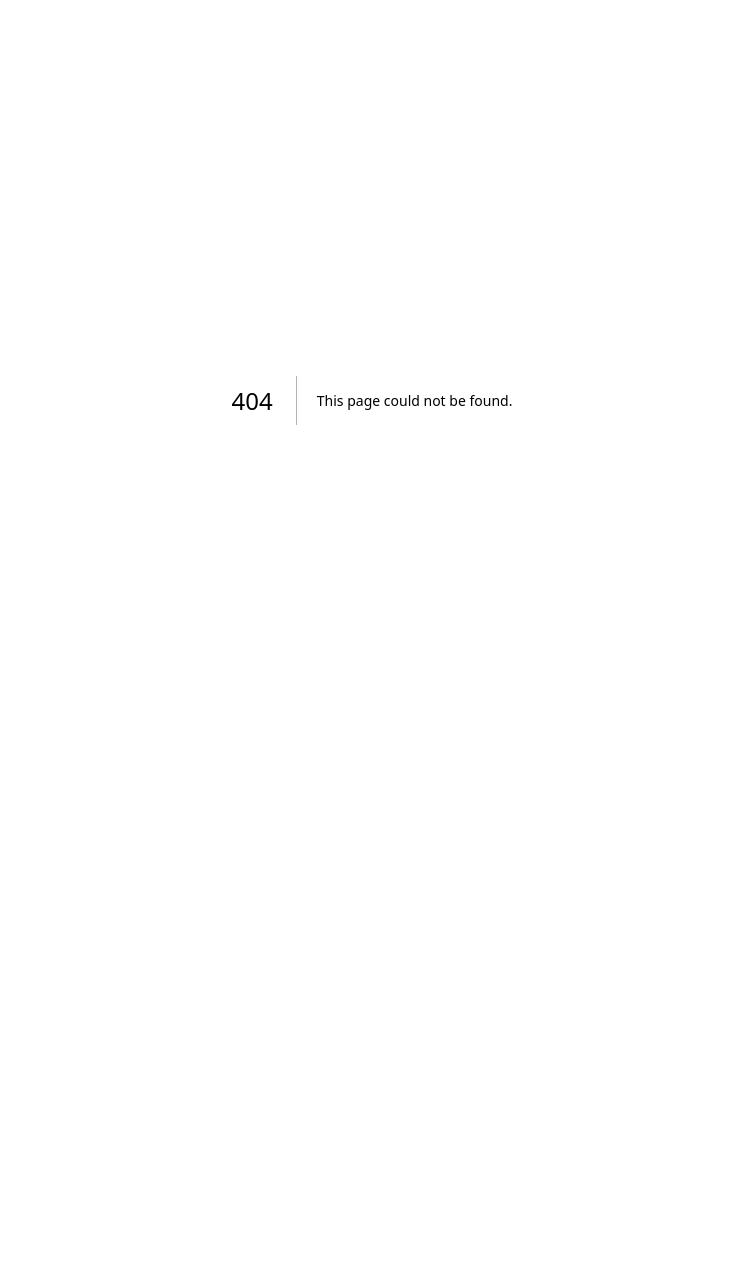
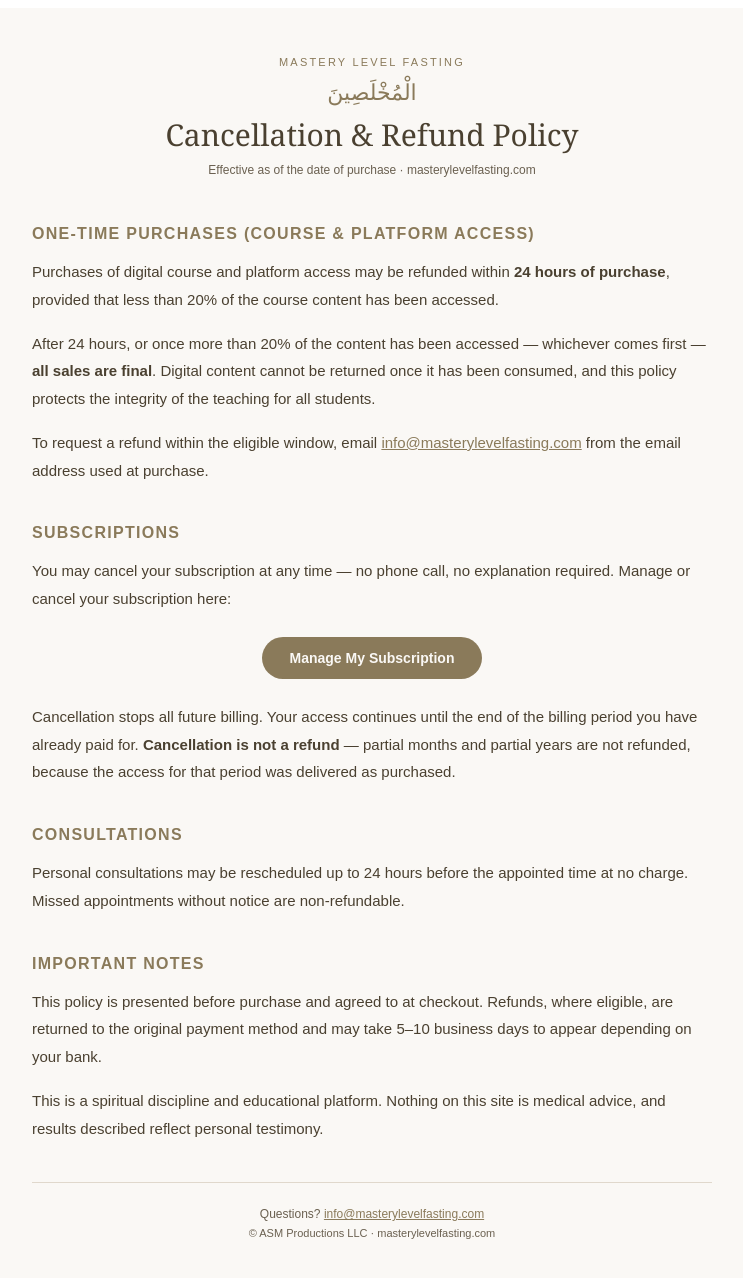
Before and after one commit to ASMProductions/mukhlasin-diet-course, a Next.js app: page /refund-policy in a window 1280 px wide. Before the commit this address had no page. Shown: the top 1278 px of the page, without its empty margins (268-1011 px from the left). Before the commit the page ends 800 px from the top, so only its background shows below. Built offline with nearby package versions, Linux system fonts and the light colour scheme.

Commit message:
Add files via upload

```diff
--- /dev/null
+++ b/pages/refund-policy.js
@@ -0,0 +1,67 @@
+// pages/refund-policy.js — Mastery Level Fasting
+// Cancellation & Refund Policy. Linked from footer and near checkout buttons.
+// REPLACE STRIPE_PORTAL_LINK below with your Customer Portal login link
+// (Stripe Dashboard → Settings → Billing → Customer Portal → copy login link)
+
+const STRIPE_PORTAL_LINK = "https://billing.stripe.com/p/login/REPLACE_ME";
+
+const C = {
+  bg: "#faf8f5", text: "#4a4030", muted: "#6a6050", gold: "#8a7a5a",
+  border: "#e0d8cc",
+};
+
+function Section({ title, children }) {
+  return (
+    <div style={{ marginBottom: "2.5rem" }}>
+      <h2 style={{ fontSize: 16, color: C.gold, letterSpacing: "0.08em", textTransform: "uppercase", fontFamily: "sans-serif", marginBottom: "0.875rem", fontWeight: 700 }}>{title}</h2>
+      {children}
+    </div>
+  );
+}
+
+function P({ children }) {
+  return <p style={{ fontSize: 15, color: C.text, lineHeight: 1.85, marginBottom: "1rem", fontFamily: "sans-serif" }}>{children}</p>;
+}
+
+export default function RefundPolicy() {
+  return (
+    <div style={{ minHeight: "100vh", background: C.bg, fontFamily: "Georgia, serif" }}>
+      <div style={{ maxWidth: 680, margin: "0 auto", padding: "3rem 1.5rem" }}>
+        <div style={{ textAlign: "center", marginBottom: "3rem" }}>
+          <div style={{ fontSize: 11, letterSpacing: "0.2em", textTransform: "uppercase", color: C.gold, marginBottom: 8, fontFamily: "sans-serif" }}>Mastery Level Fasting</div>
+          <div style={{ color: C.gold, fontSize: 22, marginBottom: 8 }}>الْمُخْلَصِينَ</div>
+          <h1 style={{ fontSize: "clamp(22px,3.5vw,30px)", color: C.text, fontWeight: "normal", margin: 0 }}>Cancellation &amp; Refund Policy</h1>
+          <div style={{ fontSize: 12, color: C.muted, fontFamily: "sans-serif", marginTop: 8 }}>Effective as of the date of purchase · masterylevelfasting.com</div>
+        </div>
+
+        <Section title="One-Time Purchases (Course & Platform Access)">
+          <P>Purchases of digital course and platform access may be refunded within <strong>24 hours of purchase</strong>, provided that less than 20% of the course content has been accessed.</P>
+          <P>After 24 hours, or once more than 20% of the content has been accessed — whichever comes first — <strong>all sales are final</strong>. Digital content cannot be returned once it has been consumed, and this policy protects the integrity of the teaching for all students.</P>
+          <P>To request a refund within the eligible window, email <a href="mailto:info@masterylevelfasting.com" style={{ color: C.gold }}>info@masterylevelfasting.com</a> from the email address used at purchase.</P>
+        </Section>
+
+        <Section title="Subscriptions">
+          <P>You may cancel your subscription at any time — no phone call, no explanation required. Manage or cancel your subscription here:</P>
+          <p style={{ textAlign: "center", margin: "1.5rem 0" }}>
+            <a href={STRIPE_PORTAL_LINK} style={{ display: "inline-block", background: C.gold, color: C.bg, textDecoration: "none", fontWeight: "bold", padding: "13px 28px", borderRadius: 30, fontSize: 14, fontFamily: "sans-serif" }}>Manage My Subscription</a>
+          </p>
+          <P>Cancellation stops all future billing. Your access continues until the end of the billing period you have already paid for. <strong>Cancellation is not a refund</strong> — partial months and partial years are not refunded, because the access for that period was delivered as purchased.</P>
+        </Section>
+
+        <Section title="Consultations">
+          <P>Personal consultations may be rescheduled up to 24 hours before the appointed time at no charge. Missed appointments without notice are non-refundable.</P>
+        </Section>
+
+        <Section title="Important Notes">
+          <P>This policy is presented before purchase and agreed to at checkout. Refunds, where eligible, are returned to the original payment method and may take 5–10 business days to appear depending on your bank.</P>
+          <P>This is a spiritual discipline and educational platform. Nothing on this site is medical advice, and results described reflect personal testimony.</P>
+        </Section>
+
+        <div style={{ borderTop: `1px solid ${C.border}`, paddingTop: "1.5rem", textAlign: "center" }}>
+          <div style={{ fontSize: 12, color: C.muted, fontFamily: "sans-serif" }}>Questions? <a href="mailto:info@masterylevelfasting.com" style={{ color: C.gold }}>info@masterylevelfasting.com</a></div>
+          <div style={{ fontSize: 11, color: C.muted, fontFamily: "sans-serif", marginTop: 6 }}>© ASM Productions LLC · masterylevelfasting.com</div>
+        </div>
+      </div>
+    </div>
+  );
+}
```
